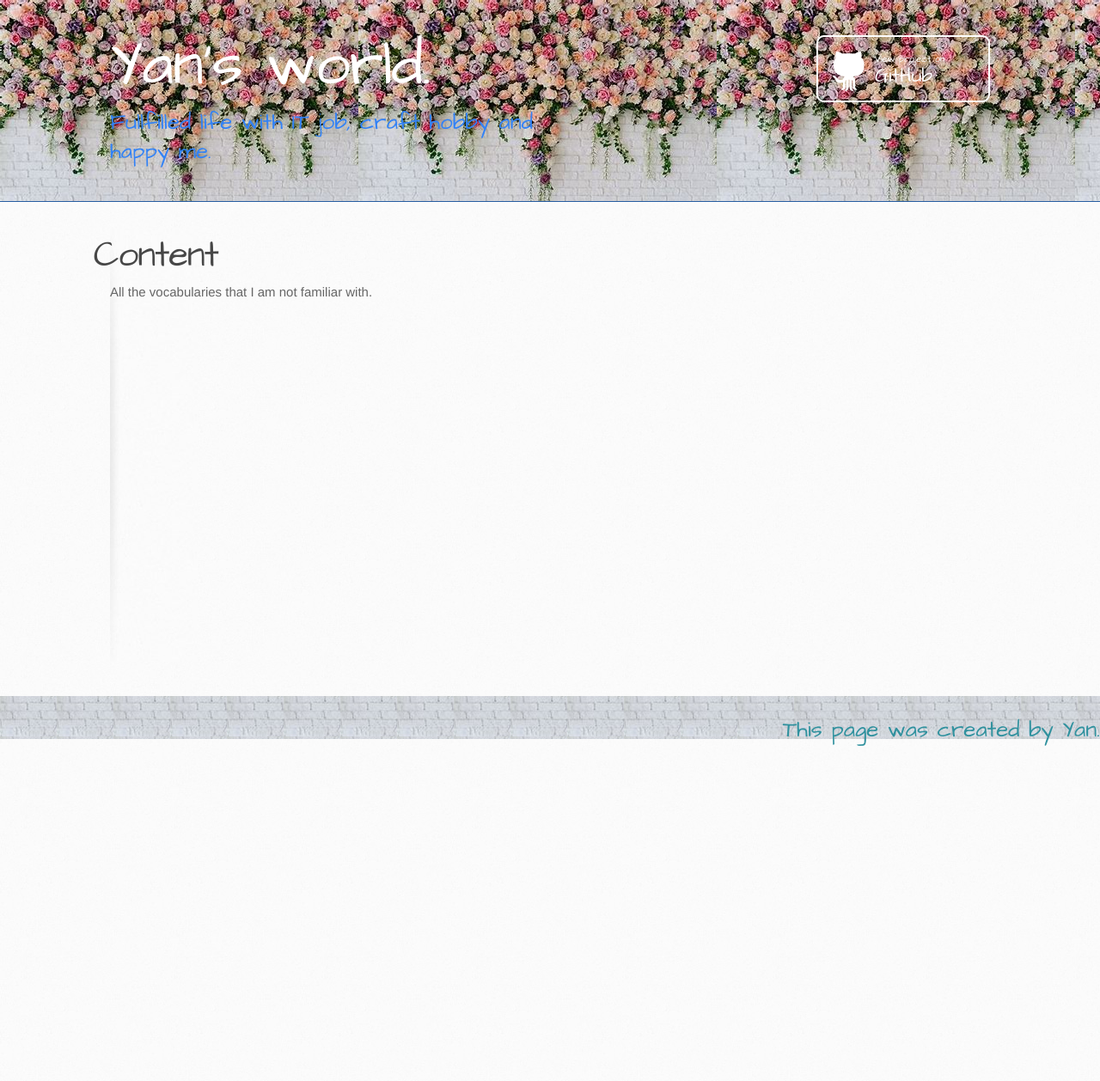
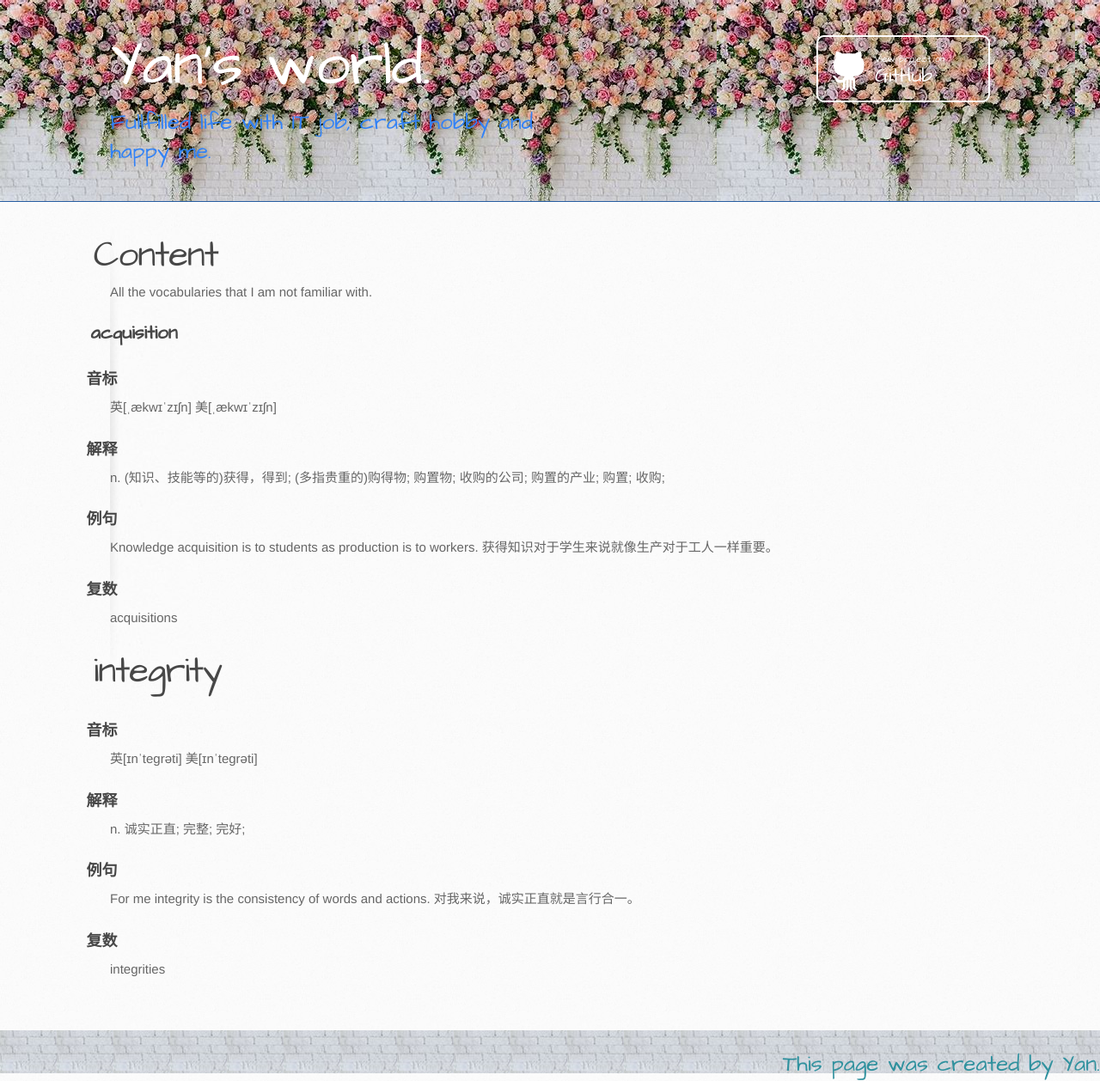
Before and after one commit to itcraftme/itcraftme, a Jekyll site: the page built from docs/me/vocabulary.md, in a window 1280 px wide. Shown: the whole page at 86% size. Built offline with Jekyll 4.4.1, drawn with Linux system fonts in a browser that asks for light colours; our own code applies the rules of GitHub Pages for plain Markdown files; before the commit the page ends 900 px from its top, so only the background shows below that.

Commit message:
Update vocabulary.md
Check in acquisition an integrity

```diff
--- a/docs/me/vocabulary.md
+++ b/docs/me/vocabulary.md
@@ -1,2 +1,24 @@
 # Content
 All the vocabularies that I am not familiar with.
+## acquisition
+### 音标
+英[ˌækwɪˈzɪʃn]
+美[ˌækwɪˈzɪʃn]
+### 解释
+n.	(知识、技能等的)获得，得到; (多指贵重的)购得物; 购置物; 收购的公司; 购置的产业; 购置; 收购;
+### 例句
+Knowledge acquisition is to students as production is to workers.
+获得知识对于学生来说就像生产对于工人一样重要。
+### 复数
+acquisitions
+# integrity
+### 音标
+英[ɪnˈteɡrəti]
+美[ɪnˈteɡrəti]
+### 解释
+n.	诚实正直; 完整; 完好;
+### 例句
+For me integrity is the consistency of words and actions.
+对我来说，诚实正直就是言行合一。
+### 复数
+integrities
```
